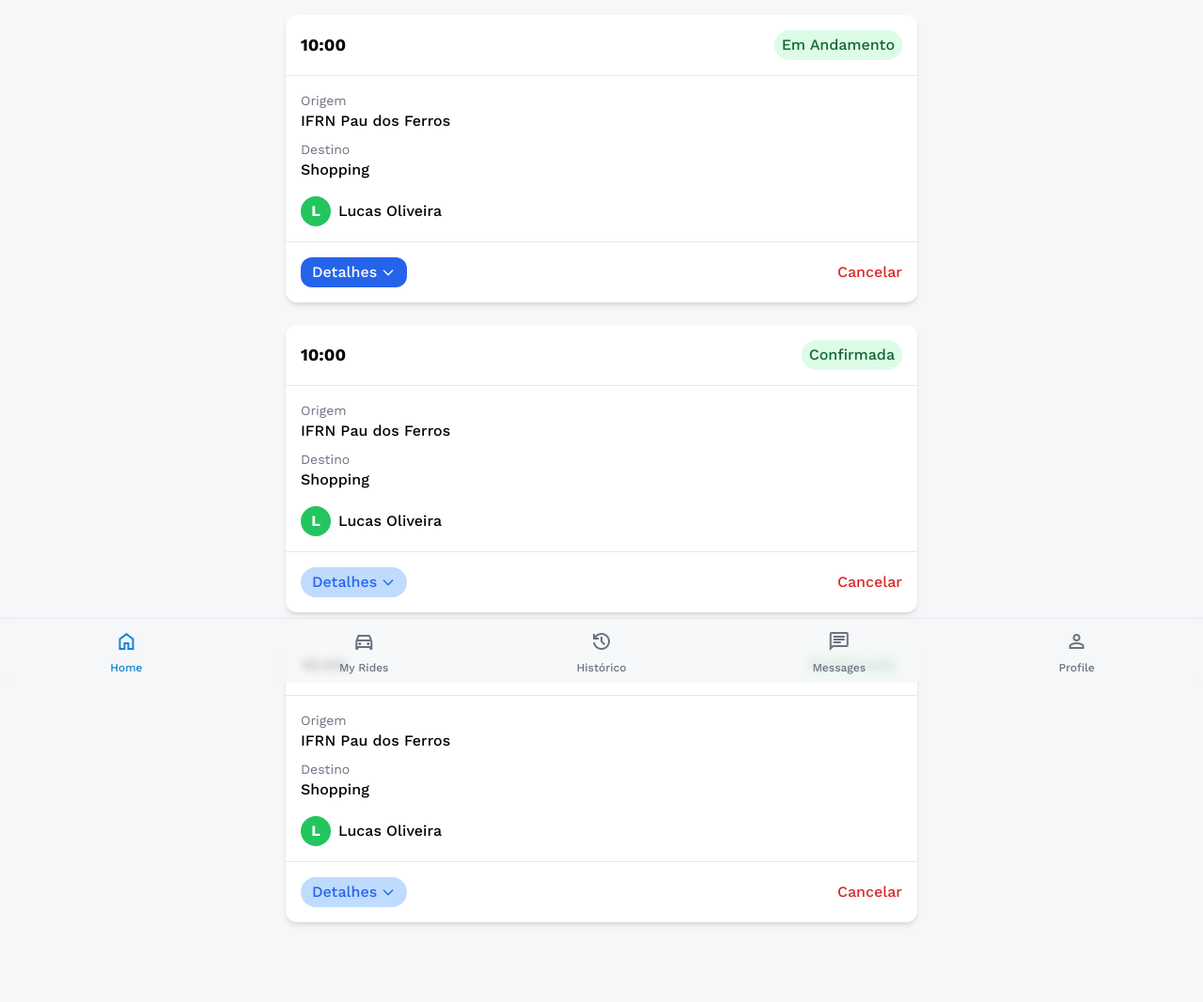
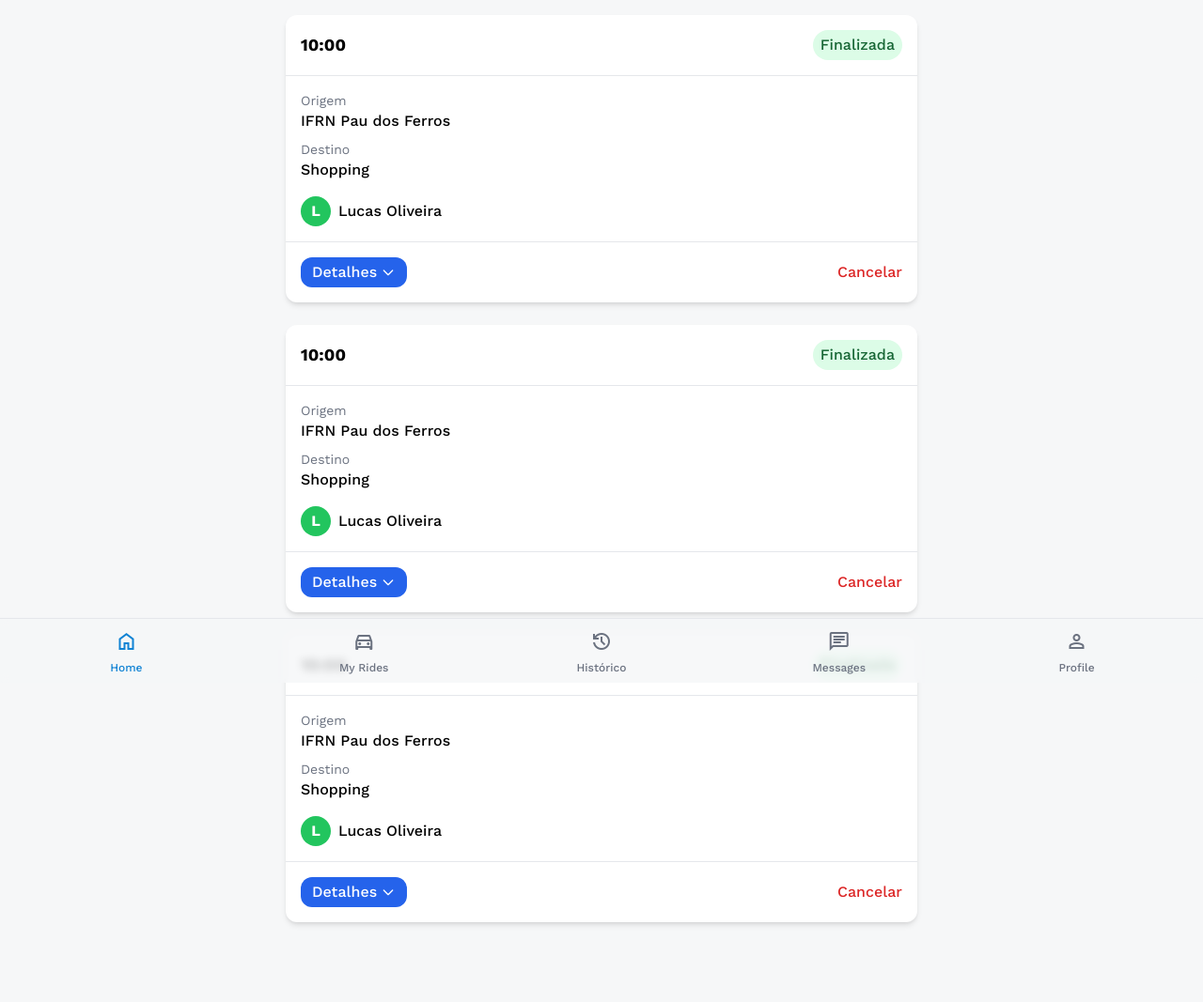
Before and after one commit to FabricioS2/Projeto-integrador-carona-solidaria, a Django app: page /historico/ in a window 1280 px wide. Shown: the part 73-1140 px from the top of the page at 94% size. Run offline with Django 5.2, Linux system fonts and the light colour scheme; some libraries are stand-ins or nearby versions.

Commit message:
updating history page buttons

```diff
--- a/usuario_app/templates/usuario_app/historico.html
+++ b/usuario_app/templates/usuario_app/historico.html
@@ -18,7 +18,7 @@
                                 <span class="text-lg font-semibold">10:00</span>
                             </div>
                             <div class="bg-green-100 dark:bg-green-900 text-green-800 dark:text-green-200 px-2 py-1 rounded-full text-base font-medium">
-                                Em Andamento
+                                Finalizada
                             </div>
                         </div>
                     </div>
@@ -66,7 +66,7 @@
                                 <span class="text-lg font-semibold">10:00</span>
                             </div>
                             <div class="bg-green-100 dark:bg-green-900 text-green-800 dark:text-green-200 px-2 py-1 rounded-full text-base font-medium">
-                                Confirmada
+                                Finalizada
                             </div>
                         </div>
                     </div>
@@ -94,7 +94,7 @@
 
                     <!-- Rodapé com botões -->
                     <div class="p-4 border-t border-gray-200 dark:border-gray-700 flex justify-between">
-                        <button class="bg-blue-200 dark:bg-blue-700 px-3 py-1 rounded-full text-blue-600 dark:text-blue-200 font-medium hover:text-blue-800 dark:hover:text-blue-100 transition-colors flex items-center gap-1">
+                        <button class="bg-blue-600 dark:bg-blue-700 px-3 py-1 rounded-xl text-white dark:text-blue-200 font-medium hover:text-blue-300 dark:hover:text-blue-100 transition-colors flex items-center gap-1">
                             Detalhes
                             <svg class="w-4 h-4" fill="none" stroke="currentColor" viewBox="0 0 24 24">
                                 <path stroke-linecap="round" stroke-linejoin="round" stroke-width="2" d="M19 9l-7 7-7-7"></path>
@@ -114,7 +114,7 @@
                                 <span class="text-lg font-semibold">10:00</span>
                             </div>
                             <div class="bg-green-100 dark:bg-green-900 text-green-800 dark:text-green-200 px-2 py-1 rounded-full text-base font-medium">
-                                Confirmada
+                                Finalizada
                             </div>
                         </div>
                     </div>
@@ -142,7 +142,7 @@
 
                     <!-- Rodapé com botões -->
                     <div class="p-4 border-t border-gray-200 dark:border-gray-700 flex justify-between">
-                        <button class="bg-blue-200 dark:bg-blue-700 px-3 py-1 rounded-full text-blue-600 dark:text-blue-200 font-medium hover:text-blue-800 dark:hover:text-blue-100 transition-colors flex items-center gap-1">
+                        <button class="bg-blue-600 dark:bg-blue-700 px-3 py-1 rounded-xl text-white dark:text-blue-200 font-medium hover:text-blue-300 dark:hover:text-blue-100 transition-colors flex items-center gap-1">
                             Detalhes
                             <svg class="w-4 h-4" fill="none" stroke="currentColor" viewBox="0 0 24 24">
                                 <path stroke-linecap="round" stroke-linejoin="round" stroke-width="2" d="M19 9l-7 7-7-7"></path>
```
